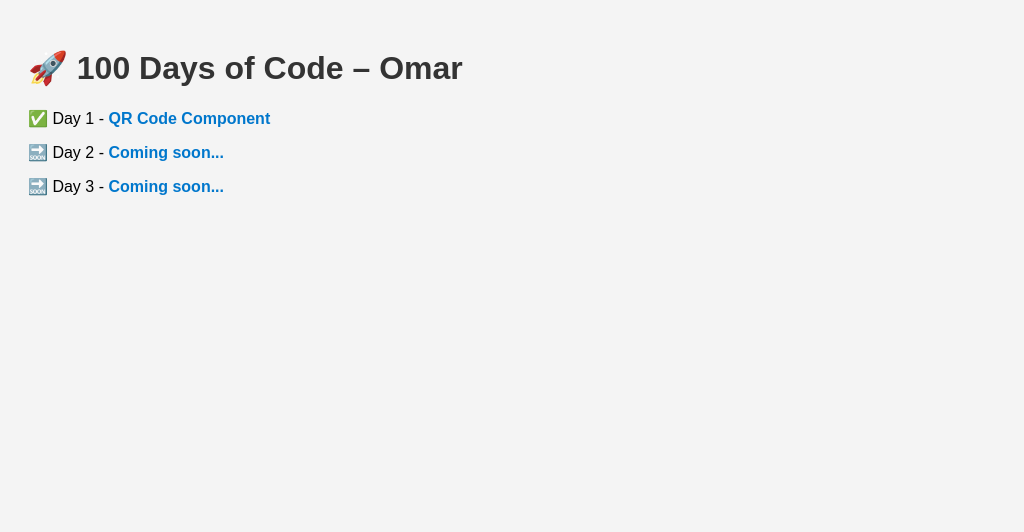
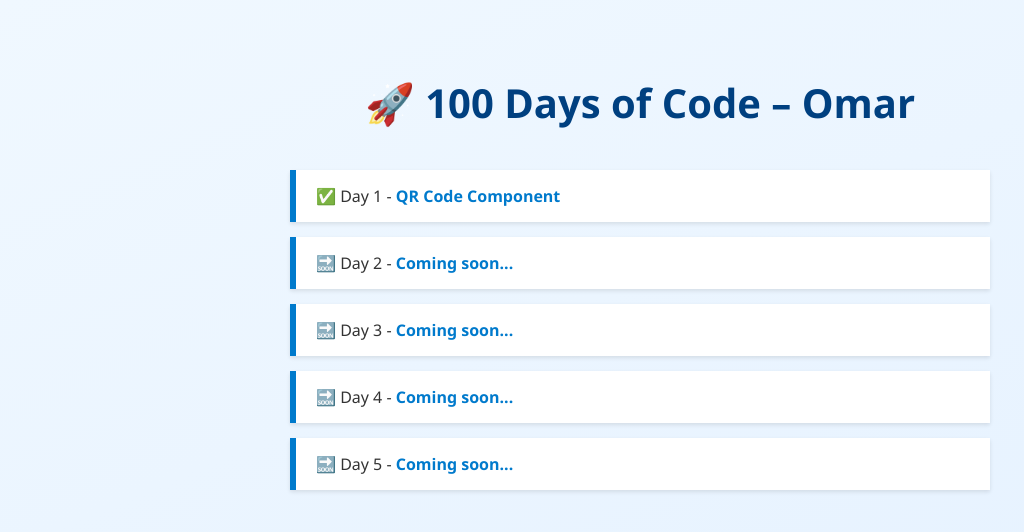
Before and after one commit to omarAbubakrWd/100DaysOfCoding-Challenge, a plain HTML site: page index.html in a window 1280 px wide. Shown: the whole page, without its empty margins (0-1024 px from the left). Drawn offline with Linux system fonts and the light colour scheme.

Commit message:
index.html

```diff
--- a/index.html
+++ b/index.html
@@ -1,24 +1,62 @@
 <!DOCTYPE html>
 <html lang="en">
 <head>
-    <meta charset="UTF-8">
-    <meta name="viewport" content="width=device-width, initial-scale=1.0">
-  <meta charset="UTF-8">
-  <title>100 Days of Code – Omar's Challenges</title>
+  <meta charset="UTF-8" />
+  <meta name="viewport" content="width=device-width, initial-scale=1.0"/>
+  <title>100 Days of Code – Omar's Challenge</title>
   <style>
-    body { font-family: Arial; background: #f4f4f4; padding: 20px; }
-    h1 { color: #333; }
-    ul { list-style: none; padding: 0; }
-    li { margin-bottom: 15px; }
-    a { text-decoration: none; color: #0077cc; font-weight: bold; }
+    body {
+      font-family: 'Segoe UI', Tahoma, Geneva, Verdana, sans-serif;
+      background: linear-gradient(to bottom right, #f0f8ff, #e6f2ff);
+      padding: 40px;
+      color: #333;
+    }
+    h1 {
+      text-align: center;
+      font-size: 2.5rem;
+      color: #004080;
+      margin-bottom: 40px;
+    }
+    ul {
+      max-width: 700px;
+      margin: auto;
+      padding: 0;
+      list-style: none;
+    }
+    li {
+      background: #fff;
+      padding: 15px 20px;
+      margin-bottom: 15px;
+      border-left: 6px solid #007acc;
+      box-shadow: 0 2px 4px rgba(0,0,0,0.1);
+      transition: 0.3s;
+    }
+    li:hover {
+      transform: translateX(5px);
+    }
+    a {
+      color: #007acc;
+      text-decoration: none;
+      font-weight: bold;
+    }
+    .done::before {
+      content: '✅ ';
+    }
+    .soon::before {
+      content: '🔜 ';
+    }
   </style>
 </head>
 <body>
+
   <h1>🚀 100 Days of Code – Omar</h1>
   <ul>
-    <li>✅ Day 1 - <a href="https://omarAbubakrWd.github.io/qr-code-component/" target="_blank">QR Code Component</a></li>
-    <li>🔜 Day 2 - <a href="#">Coming soon...</a></li>
-    <li>🔜 Day 3 - <a href="#">Coming soon...</a></li>
+    <li class="done">Day 1 - <a href="https://omarAbubakrWd.github.io/qr-code-component/" target="_blank">QR Code Component</a></li>
+    <li class="soon">Day 2 - <a href="#">Coming soon...</a></li>
+    <li class="soon">Day 3 - <a href="#">Coming soon...</a></li>
+    <li class="soon">Day 4 - <a href="#">Coming soon...</a></li>
+    <li class="soon">Day 5 - <a href="#">Coming soon...</a></li>
   </ul>
+
 </body>
 </html>
```
